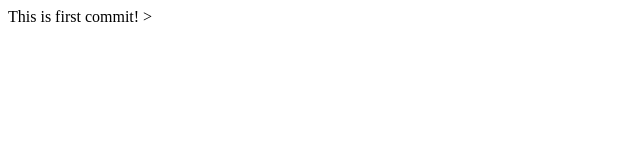
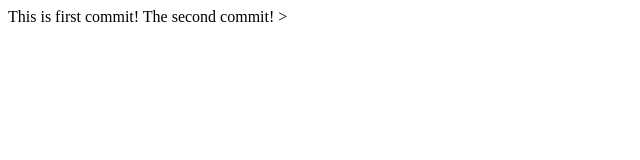
Before and after one commit to Vi4ka-P/homework, a plain HTML site: page index.html in a window 1280 px wide. Shown: the whole page, without its empty margins (0-640 px from the left). Drawn offline with Linux system fonts and the light colour scheme.

Commit message:
Second commit

```diff
--- a/index.html
+++ b/index.html
@@ -5,5 +5,6 @@
 </head>
 <body>
 This is first commit!
+The second commit!
 </body>
 </html>>
```
